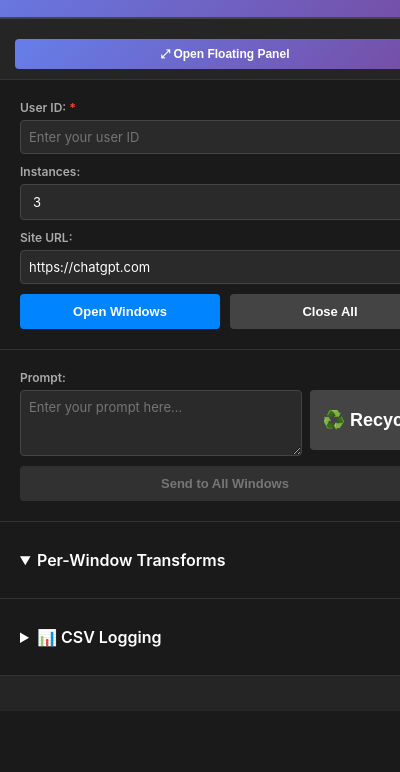
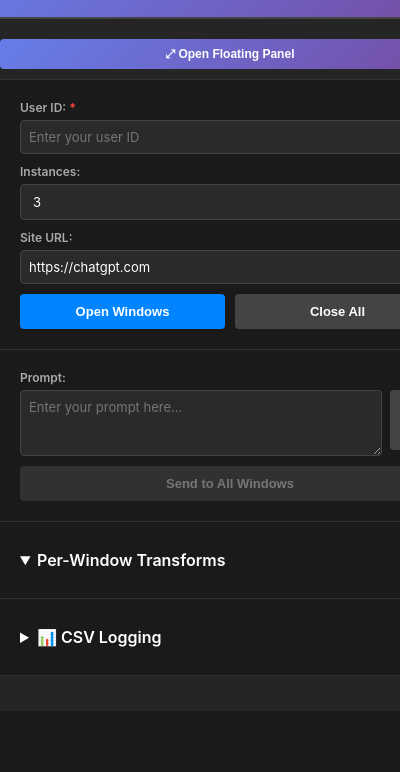
Before and after one commit to delher/RTapp, a browser extension: page chrome-extension/popup.html in a window 400 px wide. Shown: the part 72-844 px from the top of the page. Drawn offline with Linux system fonts and the light colour scheme.

Commit message:
Fix content centering and make recycle button icon-only
Layout Fixes:
1. Increased body width from 450px to 460px for better proportions
2. Added explicit margin: 0 to body
3. Removed horizontal padding from header (vertical padding only)
4. Removed horizontal padding from detach-bar
5. Standardized status bar padding to 20px (matching sections)

Recycle Button:
1. Removed 'Recycle' text - now just ♻️ icon
2. Made button square (50x60px)
3. Centered icon with flexbox
4. Increased font size to 24px for better visibility
5. Tooltip still shows 'Reload last prompt' on hover

Changes:
- popup.css: body width 460px, margin: 0
- popup.css: header padding 20px 0 (vertical only)
- popup.css: detach-bar padding 10px 0 (vertical only)
- popup.css: status padding 10px 20px (matches section padding)
- popup.css: recycle-btn 50px wide, centered icon, larger font
- popup.html: Removed 'Recycle' text from button

Result: Properly centered content with compact icon-only recycle button

```diff
--- a/chrome-extension/popup.css
+++ b/chrome-extension/popup.css
@@ -5,12 +5,13 @@
 }
 
 body {
-  width: 450px;
+  width: 460px;
   min-height: 500px;
   font-family: -apple-system, BlinkMacSystemFont, 'Segoe UI', sans-serif;
   background: #1a1a1a;
   color: #fff;
   padding: 0;
+  margin: 0;
   overflow-y: auto;
   display: flex;
   flex-direction: column;
@@ -18,7 +19,7 @@ body {
 
 .header {
   background: linear-gradient(135deg, #667eea 0%, #764ba2 100%);
-  padding: 20px;
+  padding: 20px 0;
   text-align: center;
   border-bottom: 2px solid #444;
   position: relative;
@@ -36,7 +37,7 @@ body {
 }
 
 .detach-bar {
-  padding: 10px 15px;
+  padding: 10px 0;
   background: #252525;
   border-bottom: 1px solid #333;
   display: flex;
@@ -116,18 +117,21 @@ textarea {
 }
 
 .recycle-btn {
-  padding: 8px 12px;
+  padding: 0;
   background: #444;
   color: #fff;
   border: none;
   border-radius: 4px;
-  font-size: 18px;
+  font-size: 24px;
   cursor: pointer;
   transition: background 0.2s;
   margin-top: 0;
-  width: auto;
-  min-width: 40px;
+  width: 50px;
+  min-width: 50px;
   height: 60px;
+  display: flex;
+  align-items: center;
+  justify-content: center;
 }
 
 .recycle-btn:hover {
@@ -289,7 +293,7 @@ button:disabled {
 }
 
 .status {
-  padding: 10px 15px;
+  padding: 10px 20px;
   font-size: 11px;
   text-align: center;
   background: #252525;
--- a/chrome-extension/popup.html
+++ b/chrome-extension/popup.html
@@ -41,7 +41,7 @@
     <label>Prompt:</label>
     <div class="prompt-controls">
       <textarea id="promptInput" rows="3" placeholder="Enter your prompt here..."></textarea>
-      <button id="recycleBtn" class="recycle-btn" title="Reload last prompt">♻️ Recycle</button>
+      <button id="recycleBtn" class="recycle-btn" title="Reload last prompt">♻️</button>
     </div>
     <button id="sendBtn" class="primary">Send to All Windows</button>
   </div>
```
